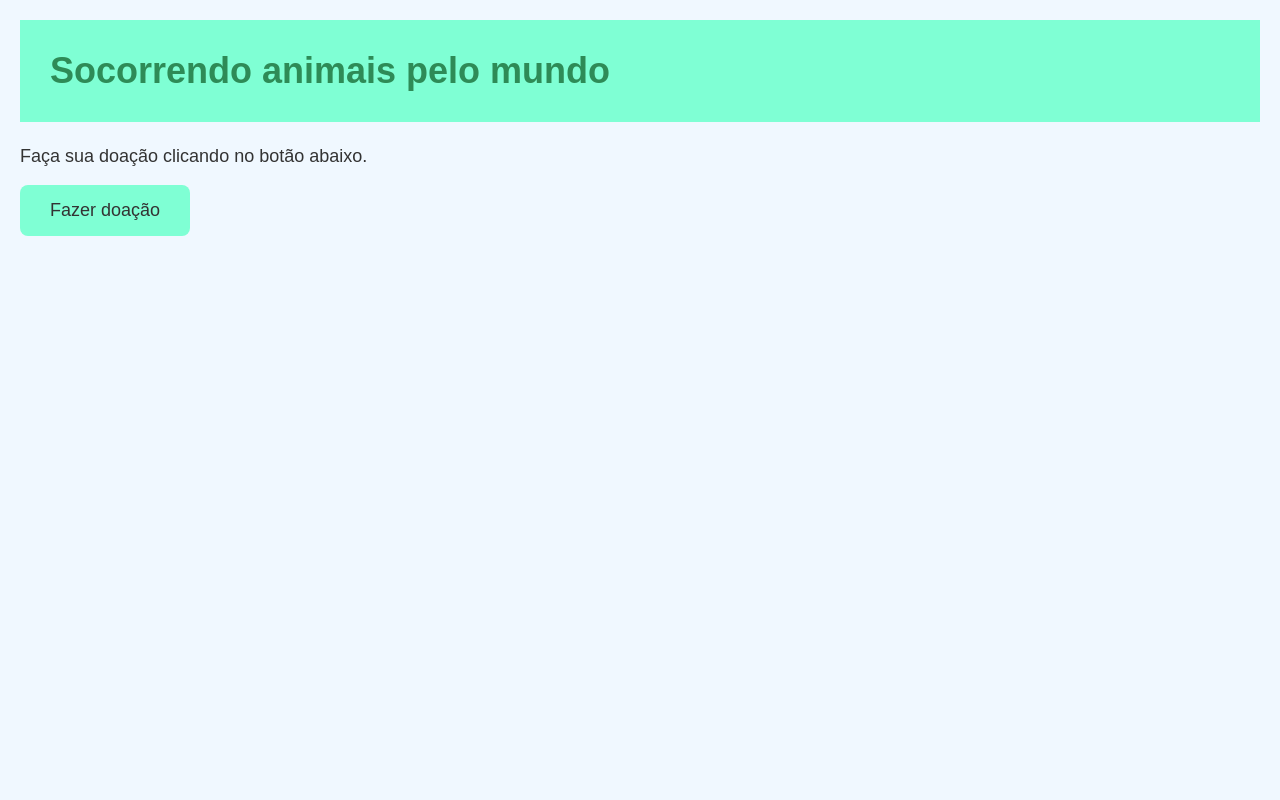
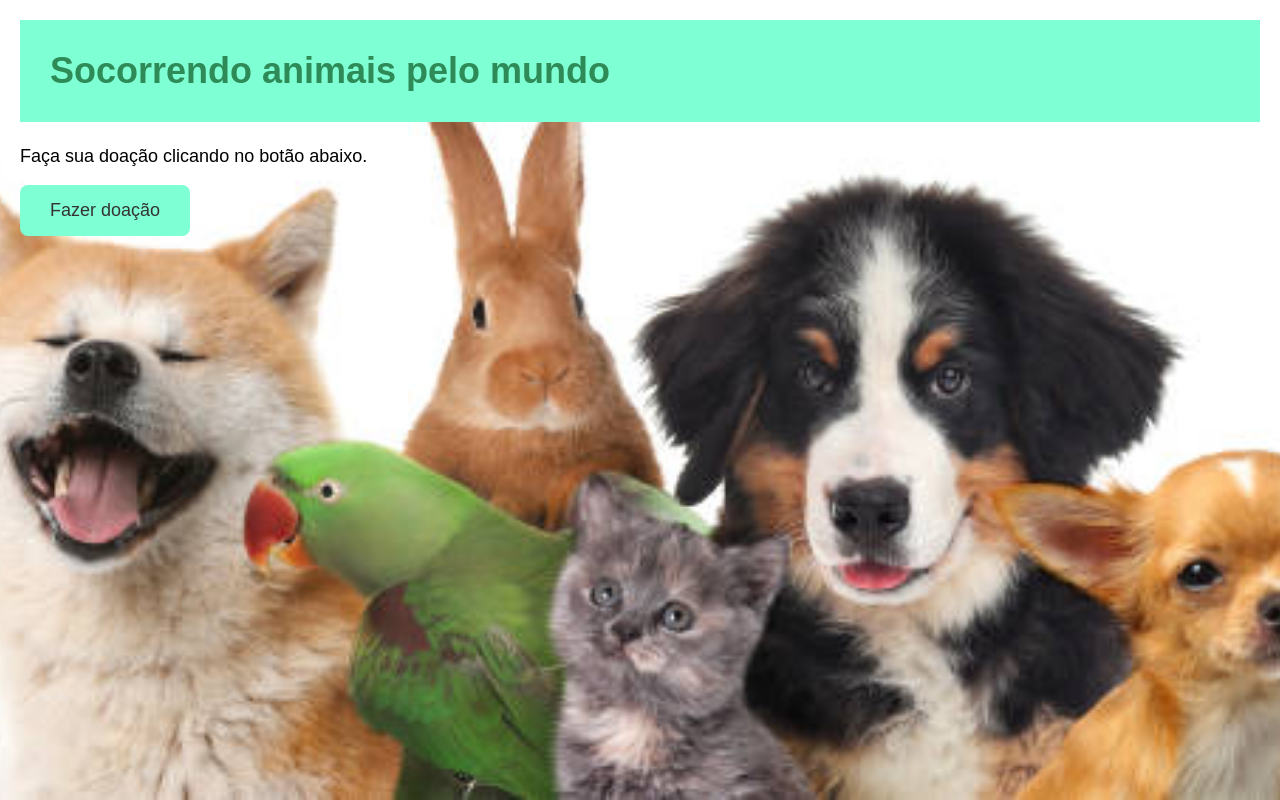
Before and after one commit to RonaldoSilva-dev/ong-animais, a plain HTML site: page ong-animais/index.html in a window 1280 px wide. Drawn offline with Linux system fonts and the light colour scheme.

Commit message:
Alteração CSS
Adicionei uma img ao fundo da página html, com outras pequenas alterações.

```diff
--- a/ong-animais/style.css
+++ b/ong-animais/style.css
@@ -1,8 +1,25 @@
 body {
+    /* 1. Define o caminho da imagem */
+  background-image: url('./imagens/img\ 1.jpg');
+
+  /* 2. Evita a repetição da imagem */
+  background-repeat: no-repeat;
+
+  /* 3. Faz com que a imagem cubra toda a tela */
+  background-size: cover;
+
+  /* 4. Centraliza a imagem no elemento */
+  background-position: center center;
+
+  /* 5. Mantém a imagem fixa ao rolar a página */
+  background-attachment: fixed;
+
+  /* Opcional: Adiciona um fundo de cor sólida para o caso da imagem não carregar */
+  background-color: #f0f8ff;
+
     font-family: Arial, sans-serif;
     font-size: 18px;
-    background-color: #f0f8ff;
-    color: #333;
+    color: black;
     margin: 0;
     padding: 20px;
 }
@@ -38,7 +55,7 @@ h1 {
     padding: 20px;
     border: 1px solid #ddd;
     border-radius: 8px;
-    background-color: #fff;
+    background-color:aquamarine;
     max-width: 400px;
     margin-left: auto;
     margin-right: auto;
```
